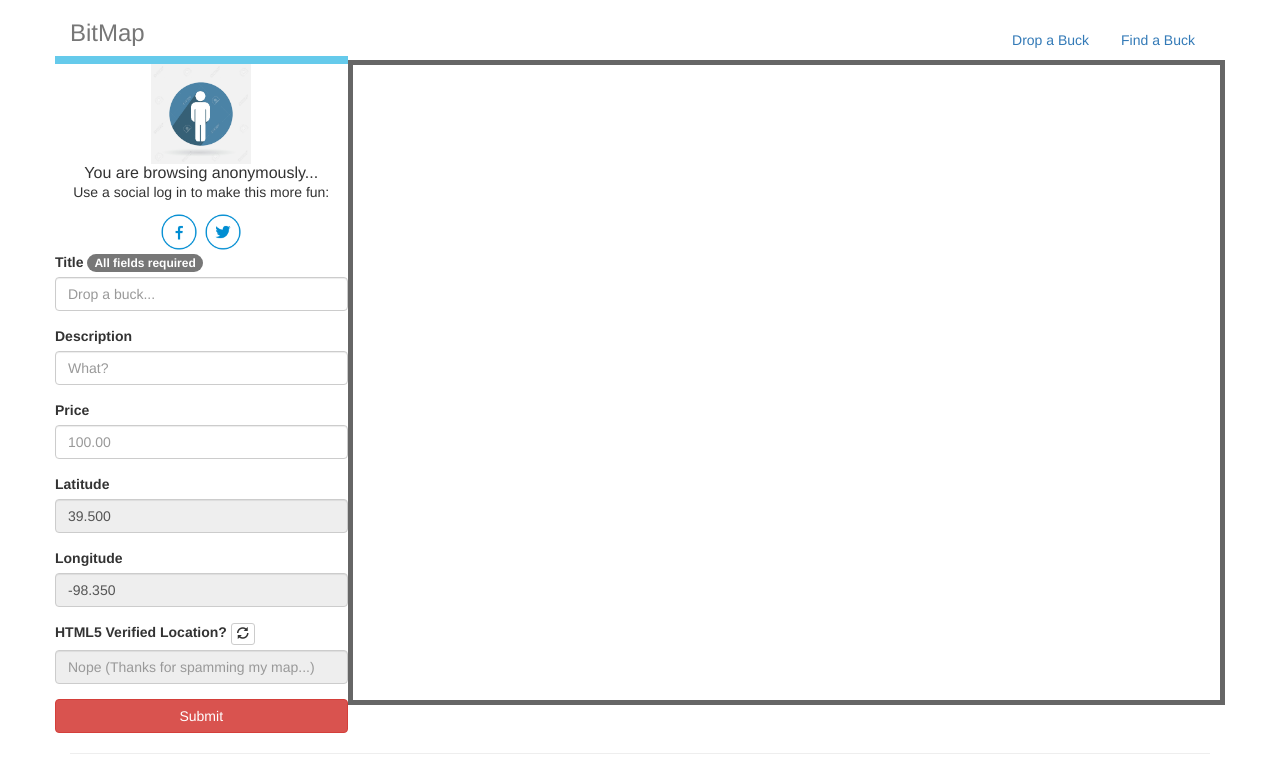
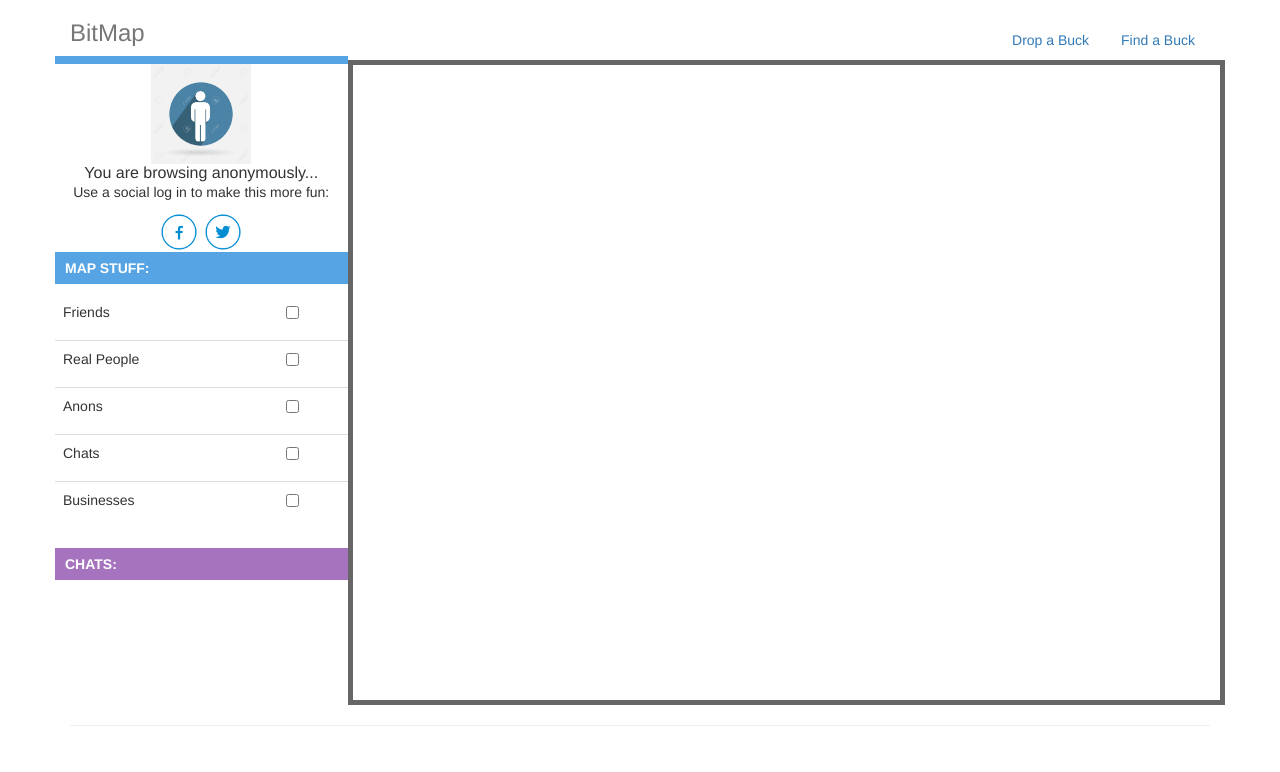
Before and after one commit to herlitzj/bitmap, a website: page public/index.html at #/drop in a window 1280 px wide. Drawn offline with nearby package versions, Linux system fonts and the light colour scheme; some packages are replaced by stand-ins of ours; no server answers.

Commit message:
more styling

```diff
--- a/public/partials/dropForm.html
+++ b/public/partials/dropForm.html
@@ -1,47 +1,46 @@
 <!-- Add Panel -->
-<div class="col-md-3 no-padding">
+<div id="login-panel" class="col-md-3 no-padding">
     <div class="">
         <!-- Panel Title -->
-        <div class="login-panel text-center">
+        <div class="text-center">
             <img src="/assets/blue-circle-man-TEST.jpg" width="100">
-            <h2 class="panel-title text-center">You are browsing anonymously...</h2>
+            <h2 class="panel-title">You are browsing anonymously...</h2>
             <p>Use a social log in to make this more fun:</p>
             <a href="/auth/facebook" class="thumb"><img width="40" src="/assets/facebook-circle.png" alt="Login with Facebook"></a>
             <a href="/auth/twitter" class="thumb"><img width="40" src="/assets/twitter-circle.png" alt="Login with Twitter"></a>
         </div>
+        <div id="map-stuff-panel">
+            <p class="map-stuff-title">MAP STUFF:</p>
+            <div class="map-stuff-cats">
+                <table class="table table-sm">
+                    <tr>
+                        <td class="map-stuff-first"><p class="text-left">Friends</p></td>
+                        <td class="map-stuff-first"><input class="text-right" type="checkbox"></input></td>
+                    </tr>
+                    <tr>
+                        <td><p class="text-left">Real People</p></td>
+                        <td><input class="text-right" type="checkbox"></input></td>
+                    </tr>
+                    <tr>
+                        <td><p class="text-left">Anons</p></td>
+                        <td><input class="text-right" type="checkbox"></input></td>
+                    </tr>
+                    <tr>
+                        <td><p class="text-left">Chats</p></td>
+                        <td><input class="text-right" type="checkbox"></input></td>
+                    </tr>
+                    <tr>
+                        <td><p class="text-left">Businesses</p></td>
+                        <td><input class="text-right" type="checkbox"></input></td>
+                    </tr>
+                </table>
+            </div>
+        </div>
+        <div id="chats-panel">
+            <p class="chats-title">CHATS:</p>
+        </div>
         <!-- Panel Body -->
-        <div class="">
-            <!-- Creates Form (novalidate disables HTML validation, Angular will control) -->
-            <form name ="dropForm" novalidate>
-                <!-- Text Boxes and Other User Inputs. Note ng-model binds the values to Angular $scope -->
-                <div class="form-group">
-                    <label for="title">Title <span class="badge">All fields required</span></label>
-                    <input type="text" class="form-control" id="markertitle" placeholder="Drop a buck..." ng-model="formData.title" required>
-                </div>
-                <div class="form-group">
-                    <label for="description">Description</label>
-                    <input type="text" class="form-control" id="description" placeholder="What?" ng-model="formData.description" required>
-                </div>
-                <div class="form-group">
-                    <label for="price">Price</label>
-                    <input type="number" class="form-control" id="price" placeholder="100.00" ng-model="formData.price" required>
-                </div>
-                <div class="form-group">
-                    <label for="latitude">Latitude</label>
-                    <input type="text" class="form-control" id="latitude" value="39.500" ng-model="formData.latitude" readonly>
-                </div>
-                <div class="form-group">
-                    <label for="longitude">Longitude</label>
-                    <input type="text" class="form-control" id="longitude" value="-98.350" ng-model="formData.longitude" readonly>
-                </div>
-                <div class="form-group">
-                    <label for="verified">HTML5 Verified Location? <span><button class="btn btn-default btn-xs"><span class="glyphicon glyphicon-refresh"></span></button></span></label>
-                    <input type="text" class="form-control" id="verified" placeholder= "Nope (Thanks for spamming my map...)" ng-model="formData.htmlverified" readonly>
-                </div>
-                <!-- Submit button. Note that its tied to createMarker() function from addCtrl. Also note ng-disabled logic which prevents early submits.  -->
-                <button type="submit" class="btn btn-danger btn-block" ng-click="createMarker()" ng-disabled="dropForm.$invalid">Submit</button>
-            </form>
-        </div>
+
     </div>
 </div>
 <!-- Google Map -->
--- a/public/style.css
+++ b/public/style.css
@@ -4,13 +4,33 @@
     border-color: #666;
 }
 
-.login-panel {
+#login-panel {
     border-top: solid;
-    border-color: #65caeb;
+    border-color: #56A4E3;
     border-width: 8px;
 }
 
 .no-padding {
-    margin: 0 !important;
-    padding: 0 !important;
+    margin-left: 0 !important;
+    margin-right: 0 !important;
+    padding-left: 0 !important;
+    padding-right: 0 !important;
 }
+
+.map-stuff-title {
+    background-color: #56A4E3;
+    padding: 6px 6px 6px 10px;
+    color: white;
+    font-weight: bold;
+}
+
+.map-stuff-first {
+    border-top: none !important;
+}
+
+.chats-title {
+    background-color: #a673bf;
+    padding: 6px 6px 6px 10px;
+    color: white;
+    font-weight: bold;
+}
```
